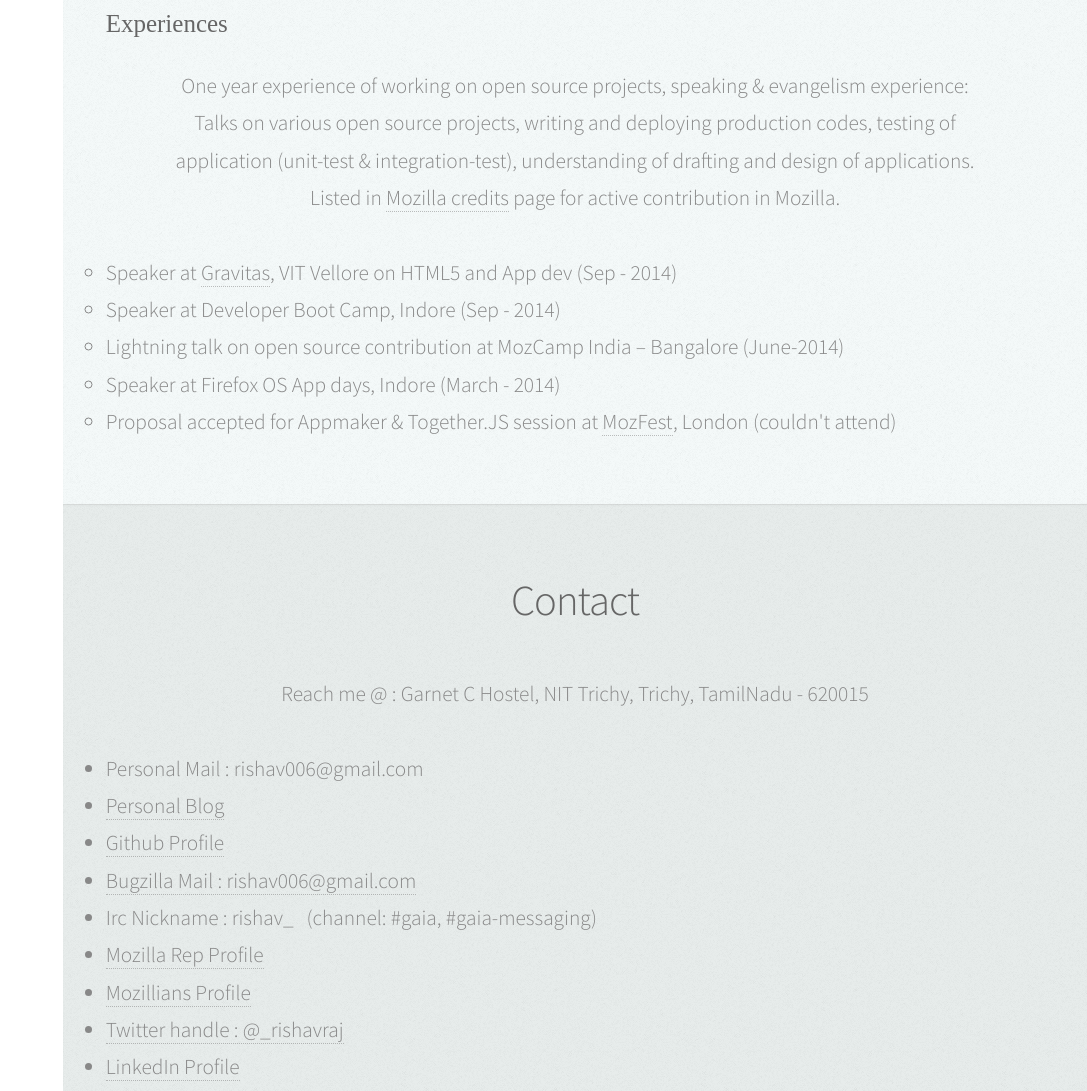
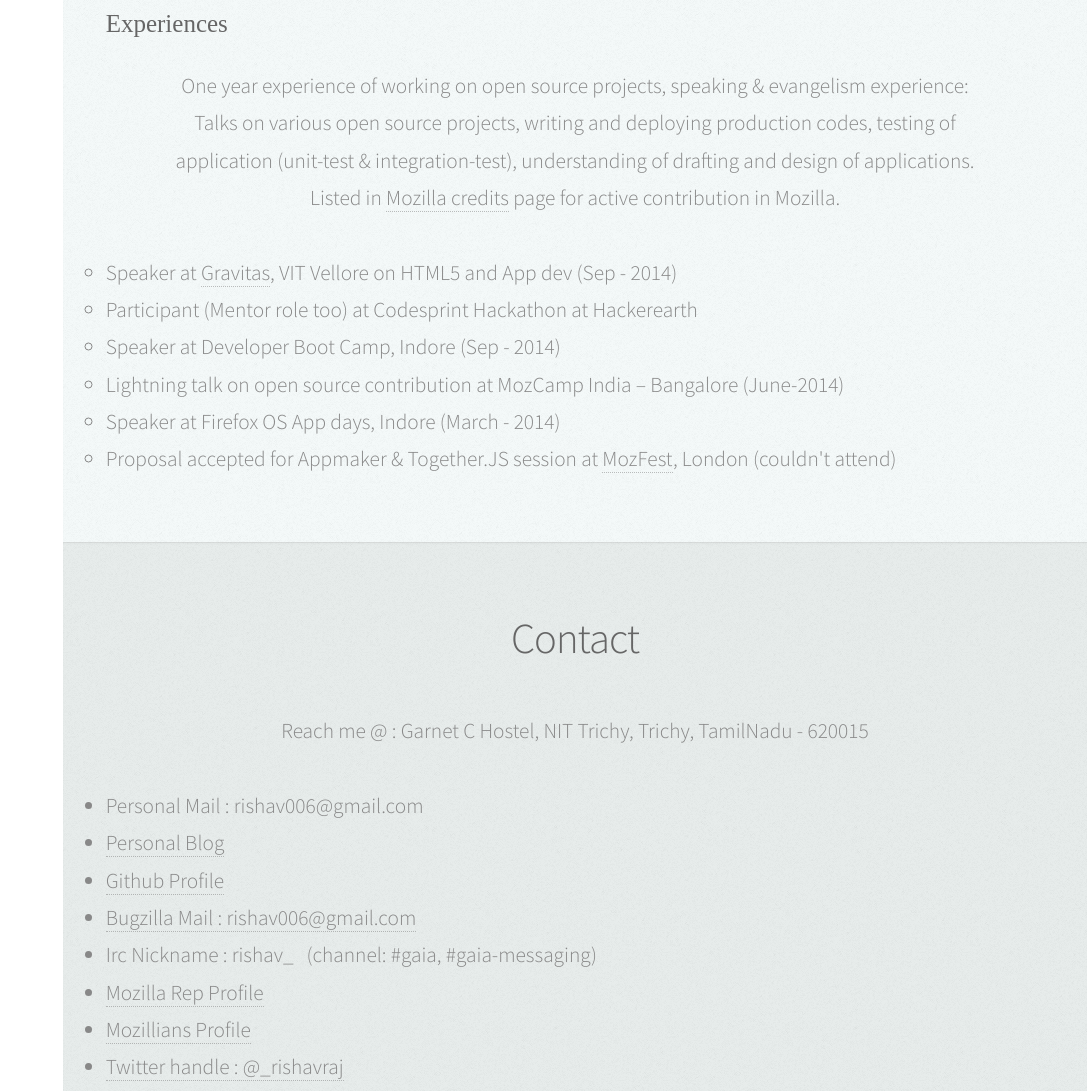
Before and after one commit to kumarrishav/kumarrishav.github.io, a plain HTML site: page index.html in a window 1280 px wide. Shown: the part 3176-4267 px from the top of the page, without its empty margins (193-1280 px from the left). Drawn offline with Linux system fonts and the light colour scheme.

Commit message:
add more experinces stuff

```diff
--- a/index.html
+++ b/index.html
@@ -360,6 +360,10 @@
 							Speaker at <a href="http://www.vitgravitas.com/">Gravitas</a>, VIT Vellore on HTML5 and App dev (Sep - 2014)
 							</li>
 							<li style="text-align:left;">
+							Participant (Mentor role too) at Codesprint Hackathon
+							at Hackerearth
+							</li>
+							<li style="text-align:left;">
 							Speaker at Developer Boot Camp, Indore (Sep - 2014)
 							</li>
 							<li style="text-align:left;">
@@ -371,51 +375,6 @@
 							<li style="text-align:left;">
 							Proposal accepted for Appmaker & Together.JS session at <a href="http://2014.mozillafestival.org/"> MozFest</a>, London (couldn't attend)
 							</li>
-							<!--<div class="row">
-								<div class="4u">
-									<article class="item">
-										<a href="#" class="image fit"><img src="images/pic02.jpg" alt="" /></a>
-										<header>
-											<h3>Ipsum Feugiat</h3>
-										</header>
-									</article>
-									<article class="item">
-										<a href="#" class="image fit"><img src="images/pic03.jpg" alt="" /></a>
-										<header>
-											<h3>Rhoncus Semper</h3>
-										</header>
-									</article>
-								</div>
-								<div class="4u">
-									<article class="item">
-										<a href="#" class="image fit"><img src="images/pic04.jpg" alt="" /></a>
-										<header>
-											<h3>Magna Nullam</h3>
-										</header>
-									</article>
-									<article class="item">
-										<a href="#" class="image fit"><img src="images/pic05.jpg" alt="" /></a>
-										<header>
-											<h3>Natoque Vitae</h3>
-										</header>
-									</article>
-								</div>
-								<div class="4u">
-									<article class="item">
-										<a href="#" class="image fit"><img src="images/pic06.jpg" alt="" /></a>
-										<header>
-											<h3>Dolor Penatibus</h3>
-										</header>
-									</article>
-									<article class="item">
-										<a href="#" class="image fit"><img src="images/pic07.jpg" alt="" /></a>
-										<header>
-											<h3>Orci Convallis</h3>
-										</header>
-									</article>
-								</div>
-							</div>-->
-
 						</div>
 					</section>
 
```
